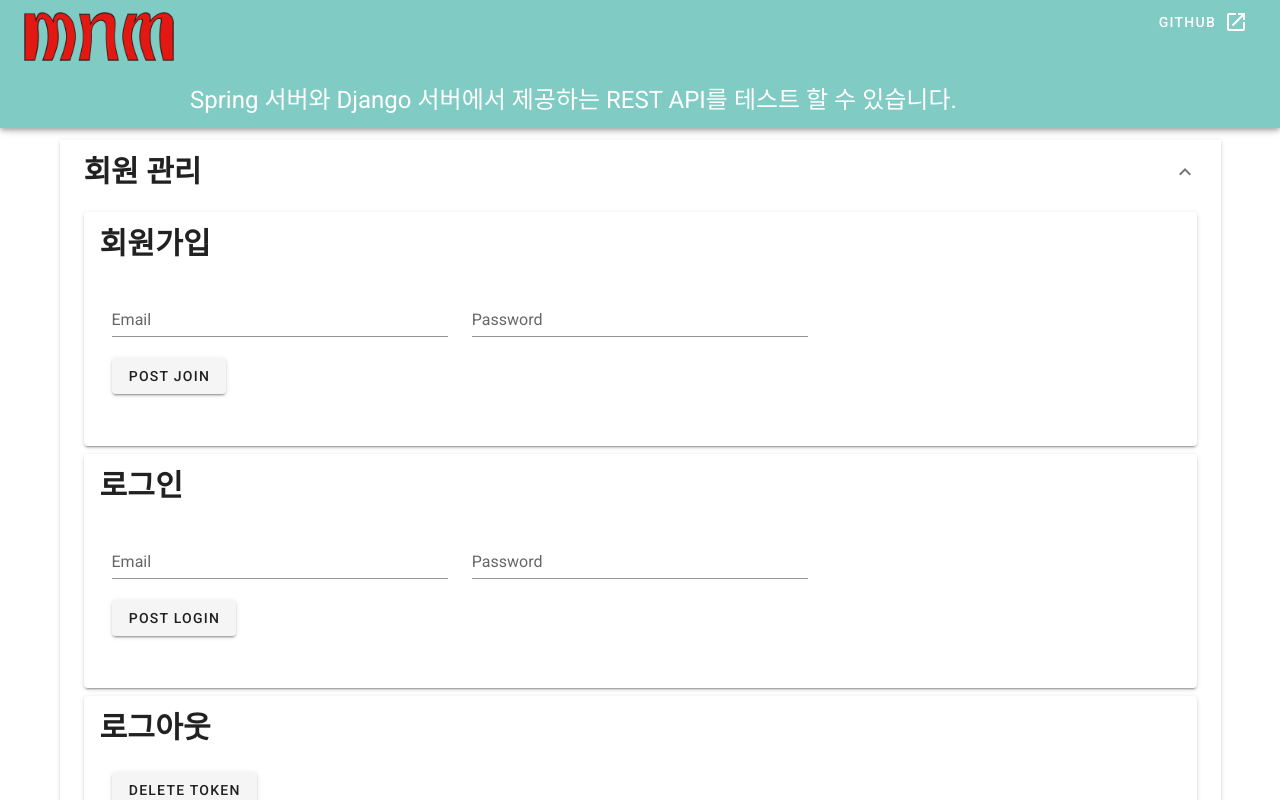
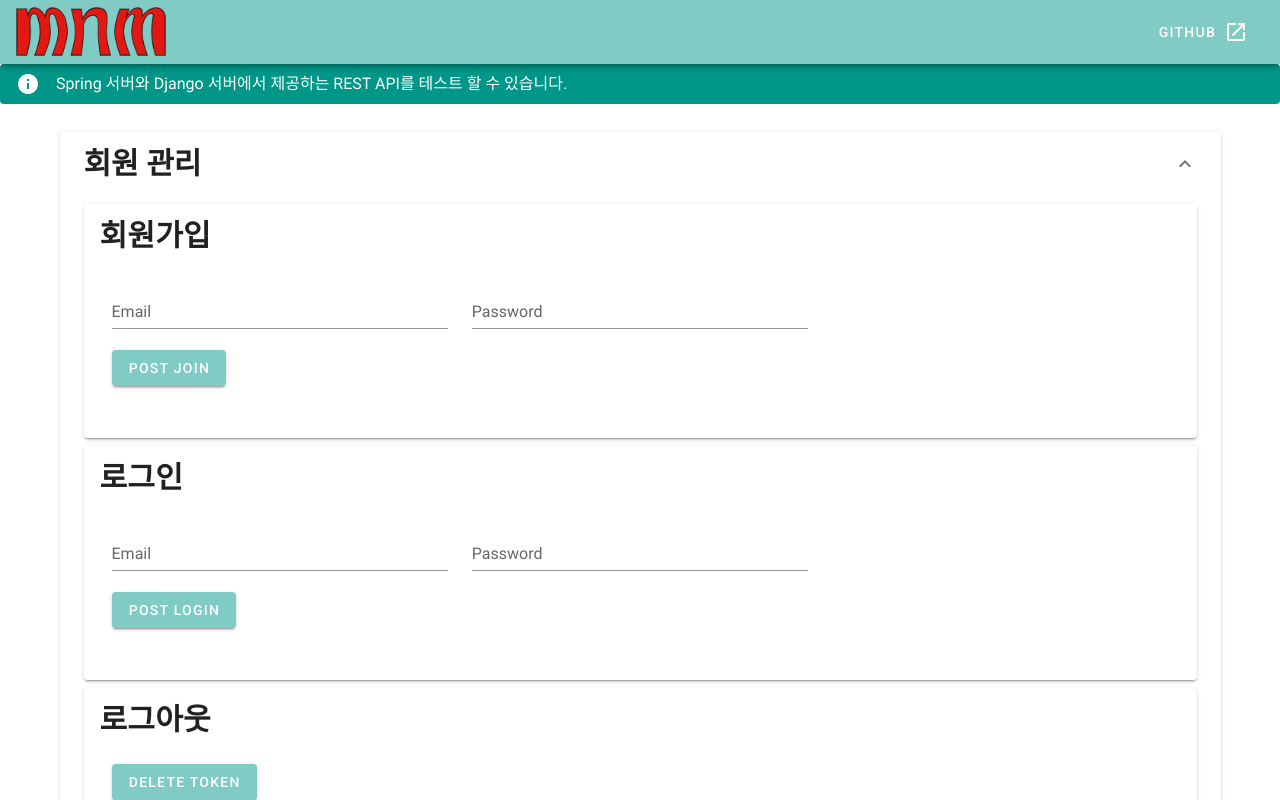
Before and after one commit to RIANAEH/project-mnm-test-front, a Vue app: page / in a window 1280 px wide. Both pictures are taken after a click on the button "회원 관리". Shown: the top 800 px of the page. Built offline with nearby package versions, Linux system fonts and the light colour scheme.

Commit message:
style: 색상 변경

```diff
--- a/src/App.vue
+++ b/src/App.vue
@@ -4,9 +4,8 @@
       app
       color="teal lighten-3"
       dark
-      prominent
     >
-      <div class="d-flex align-center mt-2 mx-2">
+      <div class="d-flex align-center">
         <v-img
           alt="Vuetify Logo"
           class="shrink mr-2"
@@ -16,8 +15,6 @@
           width="150"
         />
       </div>
-
-      <v-toolbar-title>Spring 서버와 Django 서버에서 제공하는 REST API를 테스트 할 수 있습니다.</v-toolbar-title>
 
       <v-spacer></v-spacer>
 
@@ -32,6 +29,13 @@
     </v-app-bar>
 
     <v-content>
+      <v-alert
+        dense
+        type="info"
+        color="teal"
+      >
+        Spring 서버와 Django 서버에서 제공하는 REST API를 테스트 할 수 있습니다.
+      </v-alert>
       <v-expansion-panels>
         <AuthView/>
         <ImageView/>
--- a/src/components/AuthView.vue
+++ b/src/components/AuthView.vue
@@ -42,7 +42,7 @@
                                 ></v-text-field>
                             </v-col>
                         </v-row>
-                        <v-btn @click="postJoin">POST join</v-btn>
+                        <v-btn dark color="teal lighten-3" @click="postJoin">POST join</v-btn>
                     </v-container>
                 </v-form>
                 <v-container>
@@ -79,7 +79,7 @@
                                 ></v-text-field>
                             </v-col>
                         </v-row>
-                        <v-btn @click="postLogin">POST login</v-btn>
+                        <v-btn dark color="teal lighten-3" @click="postLogin">POST login</v-btn>
                     </v-container>
                 </v-form>
                 <v-container>
@@ -95,7 +95,7 @@
             <v-card-title><h2>로그아웃</h2></v-card-title>
                 <v-card-text>
                     <v-container>
-                        <v-btn @click="deleteToken">DELETE token</v-btn>
+                        <v-btn dark color="teal lighten-3" @click="deleteToken">DELETE token</v-btn>
                     </v-container>
                 <v-container>
                     <div v-if='logout.view === true'>token: {{ logout.response }}</div>
--- a/src/components/ImageView.vue
+++ b/src/components/ImageView.vue
@@ -21,7 +21,7 @@
                             ></v-text-field>
                         </v-col>
                     </v-row>
-                    <v-btn @click="getImage">GET image</v-btn>
+                    <v-btn dark color="teal lighten-3" @click="getImage">GET image</v-btn>
                   </v-container>
               </v-form>
               <v-img
--- a/src/components/MatchingView.vue
+++ b/src/components/MatchingView.vue
@@ -24,7 +24,7 @@
                         border="left"
                         colored-border
                         icon="mdi-firework"
-                        color="orange accent-5"
+                        color="teal lighten-3 accent-5"
                         elevation="2"
                     >
                         당신의 성별은..?
@@ -34,12 +34,12 @@
                         >
                             <v-radio
                                 label="여자"
-                                color="orange"
+                                color="teal lighten-3"
                                 value="1"
                             ></v-radio>
                             <v-radio
                                 label="남자"
-                                color="orange"
+                                color="teal lighten-3"
                                 value="0"
                             ></v-radio>
                         </v-radio-group>
@@ -48,7 +48,7 @@
                         border="left"
                         colored-border
                         icon="mdi-firework"
-                        color="orange accent-5"
+                        color="teal lighten-3 accent-5"
                         elevation="2"
                     >
                         당신의 MBTI는..?
@@ -58,12 +58,12 @@
                         >
                             <v-radio
                                 label="intp"
-                                color="orange"
+                                color="teal lighten-3"
                                 value="intp"
                             ></v-radio>
                             <v-radio
                                 label="enfp"
-                                color="orange"
+                                color="teal lighten-3"
                                 value="enfp"
                             ></v-radio>
                         </v-radio-group>
@@ -72,7 +72,7 @@
                         border="left"
                         colored-border
                         icon="mdi-firework"
-                        color="orange accent-5"
+                        color="teal lighten-3 accent-5"
                         elevation="2"
                     >
                         나의 하우스 메이트는..?
@@ -82,22 +82,22 @@
                         >
                             <v-radio
                                 label="흡연자여야 한다."
-                                color="orange"
+                                color="teal lighten-3"
                                 value="1"
                             ></v-radio>
                             <v-radio
                                 label="비흡연자여야 한다."
-                                color="orange"
+                                color="teal lighten-3"
                                 value="2"
                             ></v-radio>
                             <v-radio
                                 label="흡연여부는 상관 없다."
-                                color="orange"
+                                color="teal lighten-3"
                                 value="3"
                             ></v-radio>
                         </v-radio-group>
                     </v-alert>
-                    <v-btn @click="postMatchingInfo">POST matchinginfo</v-btn>
+                    <v-btn dark color="teal lighten-3" @click="postMatchingInfo">POST matchinginfo</v-btn>
                 </v-container>
             </v-form>
             <v-container>
@@ -124,7 +124,7 @@
                             ></v-text-field>
                         </v-col>
                     </v-row>
-                    <v-btn @click="getMatchingInfo">GET matchinginfo</v-btn>
+                    <v-btn dark color="teal lighten-3" @click="getMatchingInfo">GET matchinginfo</v-btn>
                 </v-container>
             </v-form>
             <v-container>
```
